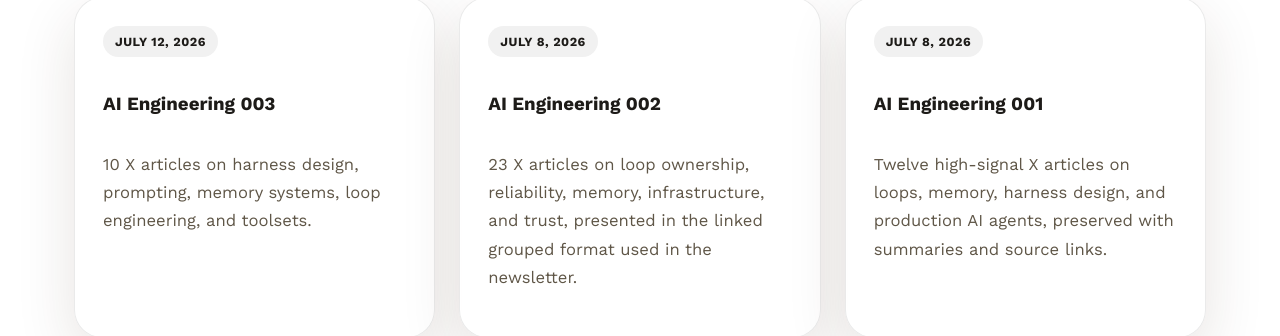
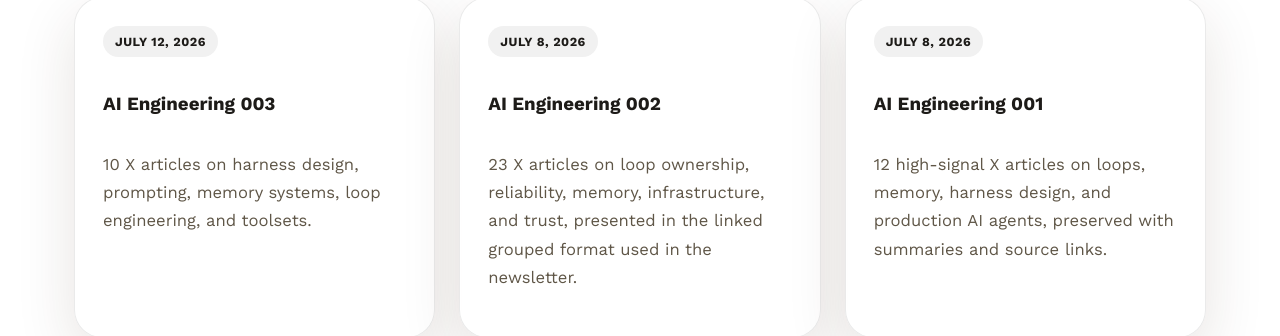
Before and after one commit to ah8571/feedless-digest, a Next.js app: page / in a window 1280 px wide. Shown: the part 1203-1539 px from the top of the page. Built offline with nearby package versions, Linux system fonts and the light colour scheme; no server answers.

Commit message:
Fix AI 001 summary to use numeral, switch X conversion event to SignUp

```diff
--- a/app/archive-digests.ts
+++ b/app/archive-digests.ts
@@ -29,7 +29,7 @@ export const aiEngineering001Issue: ArchiveIssue = {
   date: "July 8, 2026",
   title: "AI Engineering 001",
   summary:
-    "Twelve high-signal X articles on loops, memory, harness design, and production AI agents, preserved with summaries and source links.",
+    "12 high-signal X articles on loops, memory, harness design, and production AI agents, preserved with summaries and source links.",
   intro:
     "Hey, providing these articles below in case people missed them. There are many interesting articles floating around X, but they are easy to miss. Here are summaries and links in case helpful.",
   volumeNote:
```
Also changed, not shown: 2 other files (tests, documents, lock files or other folders).
